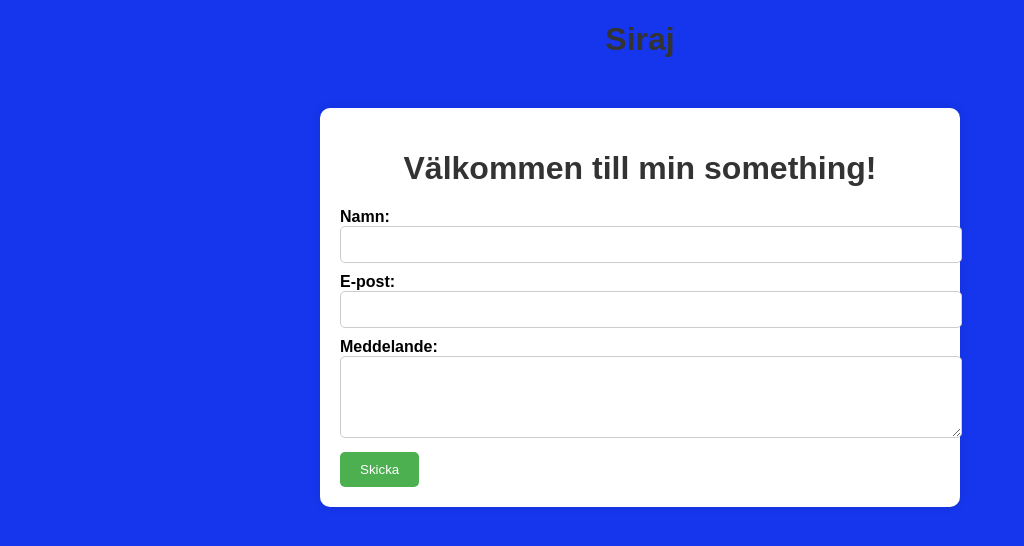
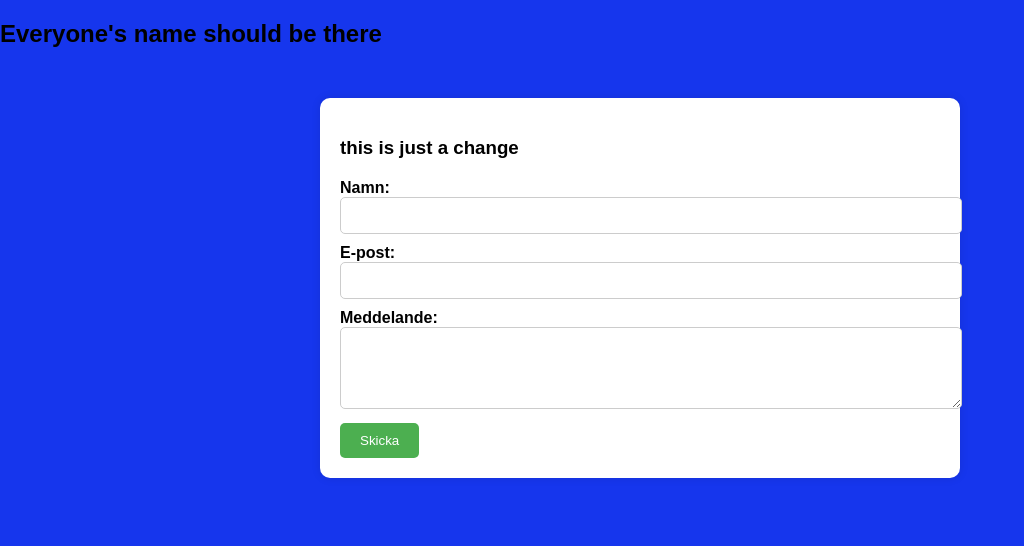
Before and after one commit to salah-96/Exercise, a plain HTML site: page frontend/index.html in a window 1280 px wide. Shown: the whole page, without its empty margins (0-1024 px from the left). Drawn offline with Linux system fonts and the light colour scheme.

Commit message:
Conflicts

```diff
--- a/frontend/index.html
+++ b/frontend/index.html
@@ -9,9 +9,9 @@
 </head>
 
 <body>
-    <h1>Siraj</h1>
+    <h2>Everyone's name should be there</h2>
     <div class="container">
-        <h1>Välkommen till min something!</h1>
+        <h3>this is just a change</h3>
         <form action="/submit" method="POST">
             <label for="name">Namn:</label><br>
             <input type="text" id="name" name="name" required><br>
```
